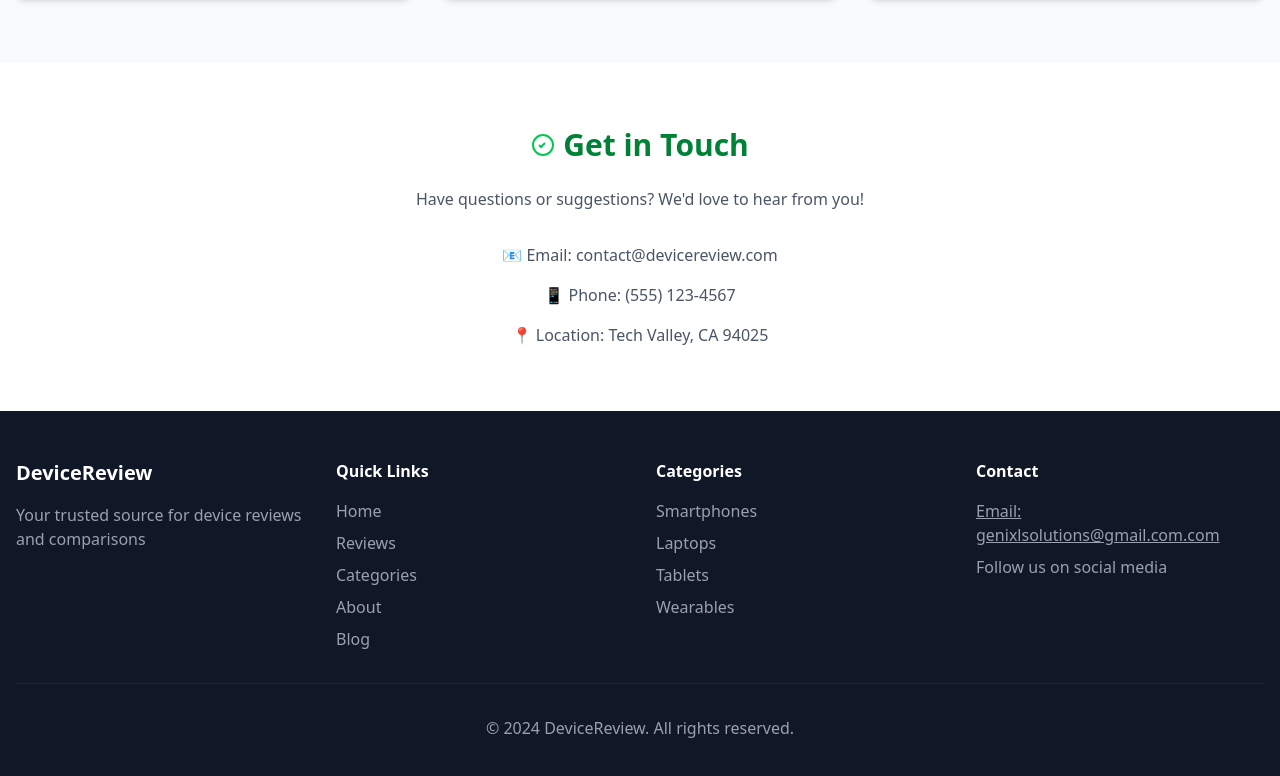
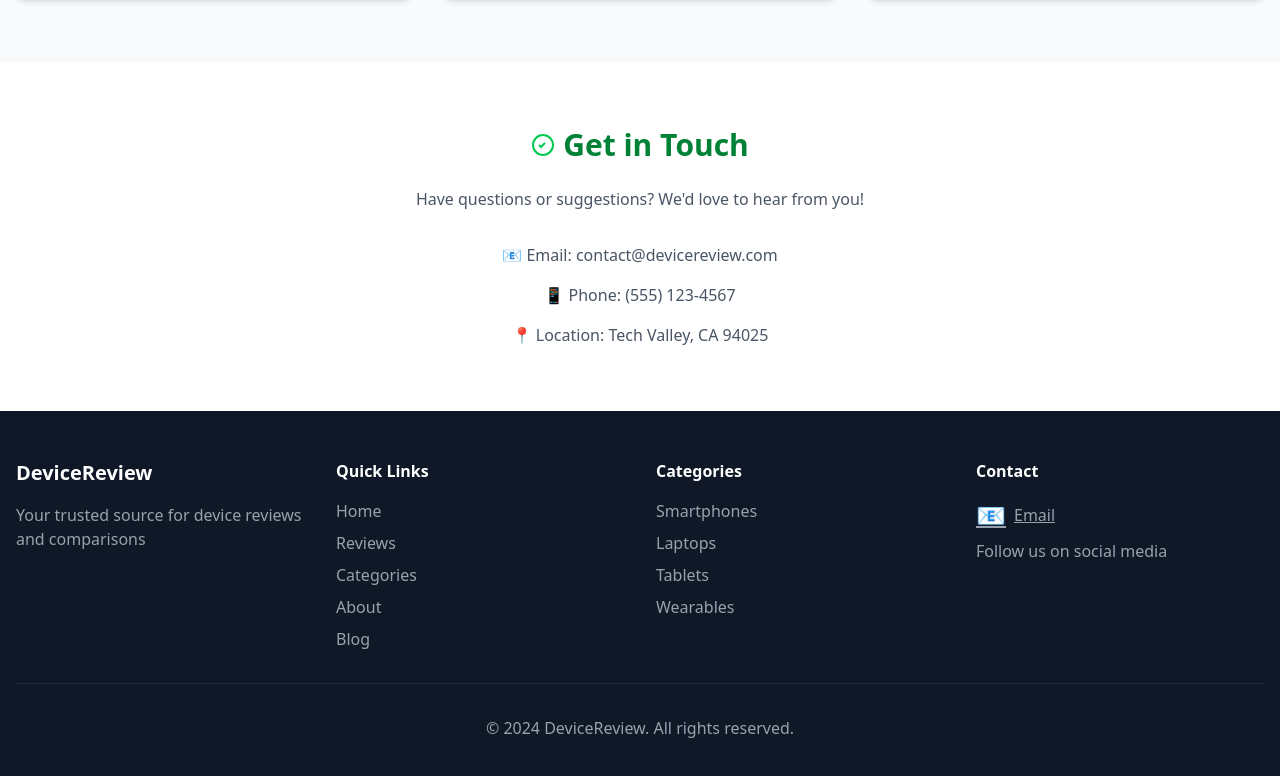
Before and after one commit to levirono/gr, a Nuxt app: page /about in a window 1280 px wide. Shown: the part 1085-1861 px from the top of the page. Built offline with nearby package versions, Linux system fonts and the light colour scheme.

Commit message:
further refined the email

```diff
--- a/components/TheFooter.vue
+++ b/components/TheFooter.vue
@@ -55,13 +55,11 @@
           <h4 class="font-semibold mb-4">Contact</h4>
           <ul class="space-y-2">
             <li>
-              <a
-                href="https://mail.google.com/mail/?view=cm&fs=1&to=genixlsolutions@gmail.com.com"
-                target="_blank"
-                rel="noopener"
-                class="text-gray-400 hover:text-white underline"
-              >
-                Email: genixlsolutions@gmail.com.com
+              <a href="https://mail.google.com/mail/?view=cm&fs=1&to=genixlsolutions@gmail.com.com" target="_blank"
+                rel="noopener" class="flex items-center gap-2 text-gray-400 hover:text-white underline"
+                aria-label="Send email">
+                <span class="text-2xl">📧</span>
+                Email
               </a>
             </li>
             <li class="text-gray-400">Follow us on social media</li>
```
